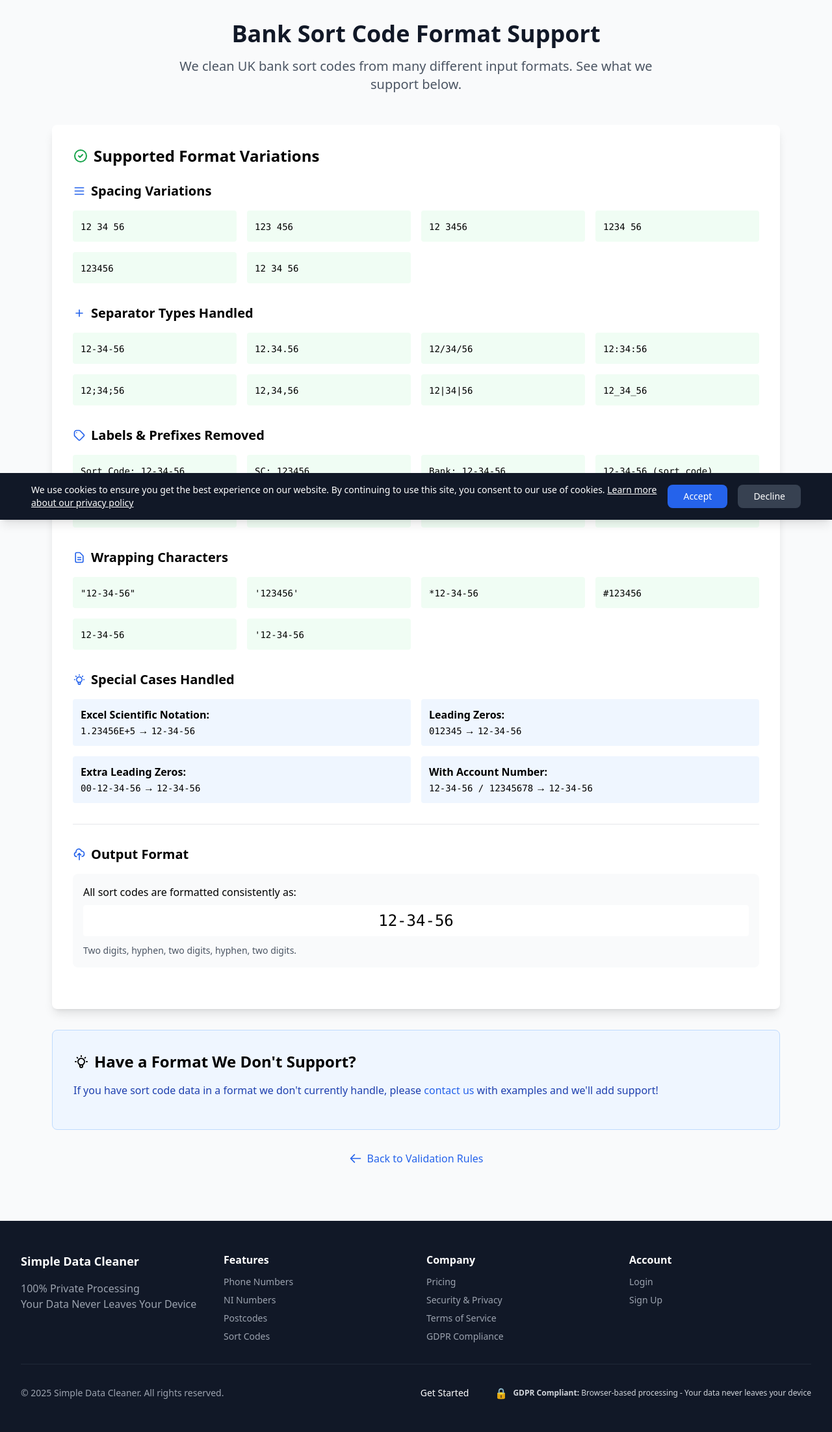
After one commit to wellis321/validation, a PHP site: page /sort-code-variations-coverage.php in a window 1280 px wide. The commit adds this page. Shown: the whole page at 65% size. Run offline with PHP 8.4, Linux system fonts and the light colour scheme; some libraries are stand-ins or nearby versions.

Commit message:
Add comprehensive sort code validator support, coverage page, and test cases

```diff
--- /dev/null
+++ b/sort-code-variations-coverage.php
@@ -0,0 +1,179 @@
+<?php
+require_once __DIR__ . '/includes/init.php';
+
+$pageTitle = 'Bank Sort Code Format Support';
+?>
+<!DOCTYPE html>
+<html lang="en">
+<head>
+    <meta charset="UTF-8">
+    <meta name="viewport" content="width=device-width, initial-scale=1.0">
+    <title><?php echo htmlspecialchars($pageTitle); ?> - Simple Data Cleaner</title>
+    <script src="https://cdn.tailwindcss.com"></script>
+</head>
+<body class="min-h-screen bg-gray-50">
+    <main class="container mx-auto px-4 py-8 max-w-6xl">
+        <header class="text-center mb-12">
+            <h1 class="text-4xl font-bold text-gray-900 mb-4">Bank Sort Code Format Support</h1>
+            <p class="text-xl text-gray-600 max-w-3xl mx-auto">
+                We clean UK bank sort codes from many different input formats. See what we support below.
+            </p>
+        </header>
+
+        <div class="bg-white rounded-lg shadow-lg p-8 mb-8">
+            <h2 class="text-2xl font-bold mb-6 flex items-center">
+                <svg class="w-6 h-6 mr-2 text-green-600" fill="none" stroke="currentColor" viewBox="0 0 24 24">
+                    <path stroke-linecap="round" stroke-linejoin="round" stroke-width="2" d="M9 12l2 2 4-4m6 2a9 9 0 11-18 0 9 9 0 0118 0z"/>
+                </svg>
+                Supported Format Variations
+            </h2>
+
+            <!-- Spacing Variations -->
+            <div class="mb-8">
+                <h3 class="text-xl font-semibold mb-4 flex items-center">
+                    <svg class="w-5 h-5 mr-2 text-blue-600" fill="none" stroke="currentColor" viewBox="0 0 24 24">
+                        <path stroke-linecap="round" stroke-linejoin="round" stroke-width="2" d="M4 6h16M4 12h16M4 18h16"/>
+                    </svg>
+                    Spacing Variations
+                </h3>
+                <div class="grid grid-cols-2 md:grid-cols-4 gap-4">
+                    <div class="bg-green-50 p-3 rounded"><code class="text-sm">12 34 56</code></div>
+                    <div class="bg-green-50 p-3 rounded"><code class="text-sm">123 456</code></div>
+                    <div class="bg-green-50 p-3 rounded"><code class="text-sm">12 3456</code></div>
+                    <div class="bg-green-50 p-3 rounded"><code class="text-sm">1234 56</code></div>
+                    <div class="bg-green-50 p-3 rounded"><code class="text-sm">123456</code></div>
+                    <div class="bg-green-50 p-3 rounded"><code class="text-sm">  12  34  56</code></div>
+                </div>
+            </div>
+
+            <!-- Separator Types -->
+            <div class="mb-8">
+                <h3 class="text-xl font-semibold mb-4 flex items-center">
+                    <svg class="w-5 h-5 mr-2 text-blue-600" fill="none" stroke="currentColor" viewBox="0 0 24 24">
+                        <path stroke-linecap="round" stroke-linejoin="round" stroke-width="2" d="M12 6v6m0 0v6m0-6h6m-6 0H6"/>
+                    </svg>
+                    Separator Types Handled
+                </h3>
+                <div class="grid grid-cols-2 md:grid-cols-4 gap-4">
+                    <div class="bg-green-50 p-3 rounded"><code class="text-sm">12-34-56</code></div>
+                    <div class="bg-green-50 p-3 rounded"><code class="text-sm">12.34.56</code></div>
+                    <div class="bg-green-50 p-3 rounded"><code class="text-sm">12/34/56</code></div>
+                    <div class="bg-green-50 p-3 rounded"><code class="text-sm">12:34:56</code></div>
+                    <div class="bg-green-50 p-3 rounded"><code class="text-sm">12;34;56</code></div>
+                    <div class="bg-green-50 p-3 rounded"><code class="text-sm">12,34,56</code></div>
+                    <div class="bg-green-50 p-3 rounded"><code class="text-sm">12|34|56</code></div>
+                    <div class="bg-green-50 p-3 rounded"><code class="text-sm">12_34_56</code></div>
+                </div>
+            </div>
+
+            <!-- Labels & Prefixes -->
+            <div class="mb-8">
+                <h3 class="text-xl font-semibold mb-4 flex items-center">
+                    <svg class="w-5 h-5 mr-2 text-blue-600" fill="none" stroke="currentColor" viewBox="0 0 24 24">
+                        <path stroke-linecap="round" stroke-linejoin="round" stroke-width="2" d="M7 7h.01M7 3h5c.512 0 1.024.195 1.414.586l7 7a2 2 0 010 2.828l-7 7a2 2 0 01-2.828 0l-7-7A1.994 1.994 0 013 12V7a4 4 0 014-4z"/>
+                    </svg>
+                    Labels & Prefixes Removed
+                </h3>
+                <div class="grid grid-cols-2 md:grid-cols-4 gap-4">
+                    <div class="bg-green-50 p-3 rounded"><code class="text-sm">Sort Code: 12-34-56</code></div>
+                    <div class="bg-green-50 p-3 rounded"><code class="text-sm">SC: 123456</code></div>
+                    <div class="bg-green-50 p-3 rounded"><code class="text-sm">Bank: 12-34-56</code></div>
+                    <div class="bg-green-50 p-3 rounded"><code class="text-sm">12-34-56 (sort code)</code></div>
+                    <div class="bg-green-50 p-3 rounded"><code class="text-sm">SC - 123456</code></div>
+                    <div class="bg-green-50 p-3 rounded"><code class="text-sm">UK 12-34-56</code></div>
+                    <div class="bg-green-50 p-3 rounded"><code class="text-sm">Barclays 12-34-56</code></div>
+                    <div class="bg-green-50 p-3 rounded"><code class="text-sm">HSBC: 12-34-56</code></div>
+                </div>
+            </div>
+
+            <!-- Wrapping Characters -->
+            <div class="mb-8">
+                <h3 class="text-xl font-semibold mb-4 flex items-center">
+                    <svg class="w-5 h-5 mr-2 text-blue-600" fill="none" stroke="currentColor" viewBox="0 0 24 24">
+                        <path stroke-linecap="round" stroke-linejoin="round" stroke-width="2" d="M9 12h6m-6 4h6m2 5H7a2 2 0 01-2-2V5a2 2 0 012-2h5.586a1 1 0 01.707.293l5.414 5.414a1 1 0 01.293.707V19a2 2 0 01-2 2z"/>
+                    </svg>
+                    Wrapping Characters
+                </h3>
+                <div class="grid grid-cols-2 md:grid-cols-4 gap-4">
+                    <div class="bg-green-50 p-3 rounded"><code class="text-sm">"12-34-56"</code></div>
+                    <div class="bg-green-50 p-3 rounded"><code class="text-sm">'123456'</code></div>
+                    <div class="bg-green-50 p-3 rounded"><code class="text-sm">*12-34-56</code></div>
+                    <div class="bg-green-50 p-3 rounded"><code class="text-sm">#123456</code></div>
+                    <div class="bg-green-50 p-3 rounded"><code class="text-sm"> 12-34-56 </code></div>
+                    <div class="bg-green-50 p-3 rounded"><code class="text-sm">'12-34-56</code></div>
+                </div>
+            </div>
+
+            <!-- Special Cases -->
+            <div class="mb-8">
+                <h3 class="text-xl font-semibold mb-4 flex items-center">
+                    <svg class="w-5 h-5 mr-2 text-blue-600" fill="none" stroke="currentColor" viewBox="0 0 24 24">
+                        <path stroke-linecap="round" stroke-linejoin="round" stroke-width="2" d="M9.663 17h4.673M12 3v1m6.364 1.636l-.707.707M21 12h-1M4 12H3m3.343-5.657l-.707-.707m2.828 9.9a5 5 0 117.072 0l-.548.547A3.374 3.374 0 0014 18.469V19a2 2 0 11-4 0v-.531c0-.895-.356-1.754-.988-2.386l-.548-.547z"/>
+                    </svg>
+                    Special Cases Handled
+                </h3>
+                <div class="grid grid-cols-1 md:grid-cols-2 gap-4">
+                    <div class="bg-blue-50 p-3 rounded">
+                        <strong>Excel Scientific Notation:</strong><br>
+                        <code class="text-sm">1.23456E+5</code> → <code class="text-sm">12-34-56</code>
+                    </div>
+                    <div class="bg-blue-50 p-3 rounded">
+                        <strong>Leading Zeros:</strong><br>
+                        <code class="text-sm">012345</code> → <code class="text-sm">12-34-56</code>
+                    </div>
+                    <div class="bg-blue-50 p-3 rounded">
+                        <strong>Extra Leading Zeros:</strong><br>
+                        <code class="text-sm">00-12-34-56</code> → <code class="text-sm">12-34-56</code>
+                    </div>
+                    <div class="bg-blue-50 p-3 rounded">
+                        <strong>With Account Number:</strong><br>
+                        <code class="text-sm">12-34-56 / 12345678</code> → <code class="text-sm">12-34-56</code>
+                    </div>
+                </div>
+            </div>
+
+            <!-- Output Format -->
+            <div class="mb-8 border-t pt-8">
+                <h3 class="text-xl font-semibold mb-4 flex items-center">
+                    <svg class="w-5 h-5 mr-2 text-blue-600" fill="none" stroke="currentColor" viewBox="0 0 24 24">
+                        <path stroke-linecap="round" stroke-linejoin="round" stroke-width="2" d="M7 16a4 4 0 01-.88-7.903A5 5 0 1115.9 6L16 6a5 5 0 011 9.9M15 13l-3-3m0 0l-3 3m3-3v12"/>
+                    </svg>
+                    Output Format
+                </h3>
+                <div class="bg-gray-50 p-4 rounded-lg">
+                    <p class="mb-2">All sort codes are formatted consistently as:</p>
+                    <code class="text-2xl font-mono bg-white px-4 py-2 rounded block text-center">12-34-56</code>
+                    <p class="text-sm text-gray-600 mt-3">Two digits, hyphen, two digits, hyphen, two digits.</p>
+                </div>
+            </div>
+        </div>
+
+        <!-- Get in Touch -->
+        <div class="bg-blue-50 border border-blue-200 rounded-lg p-8">
+            <h2 class="text-2xl font-bold mb-4 flex items-center">
+                <svg class="w-6 h-6 mr-2" fill="none" stroke="currentColor" viewBox="0 0 24 24">
+                    <path stroke-linecap="round" stroke-linejoin="round" stroke-width="2" d="M9.663 17h4.673M12 3v1m6.364 1.636l-.707.707M21 12h-1M4 12H3m3.343-5.657l-.707-.707m2.828 9.9a5 5 0 117.072 0l-.548.547A3.374 3.374 0 0014 18.469V19a2 2 0 11-4 0v-.531c0-.895-.356-1.754-.988-2.386l-.548-.547z"/>
+                </svg>
+                Have a Format We Don't Support?
+            </h2>
+            <p class="text-blue-800 mb-4">
+                If you have sort code data in a format we don't currently handle, please
+                <a href="mailto:noreply@simple-data-cleaner.com" class="text-blue-600 hover:underline">contact us</a>
+                with examples and we'll add support!
+            </p>
+        </div>
+
+        <div class="mt-8 text-center">
+            <a href="validation-rules.php" class="inline-flex items-center text-blue-600 hover:text-blue-800">
+                <svg class="w-5 h-5 mr-2" fill="none" stroke="currentColor" viewBox="0 0 24 24">
+                    <path stroke-linecap="round" stroke-linejoin="round" stroke-width="2" d="M10 19l-7-7m0 0l7-7m-7 7h18"/>
+                </svg>
+                Back to Validation Rules
+            </a>
+        </div>
+    </main>
+
+    <?php include __DIR__ . '/includes/footer.php'; ?>
+    <?php include __DIR__ . '/includes/cookie-banner.php'; ?>
+</body>
+</html>
```
Also changed, not shown: test-validators.html (+47 -10 lines), validation-rules.php (+14 -0 lines), validators.js (+124 -11 lines).
